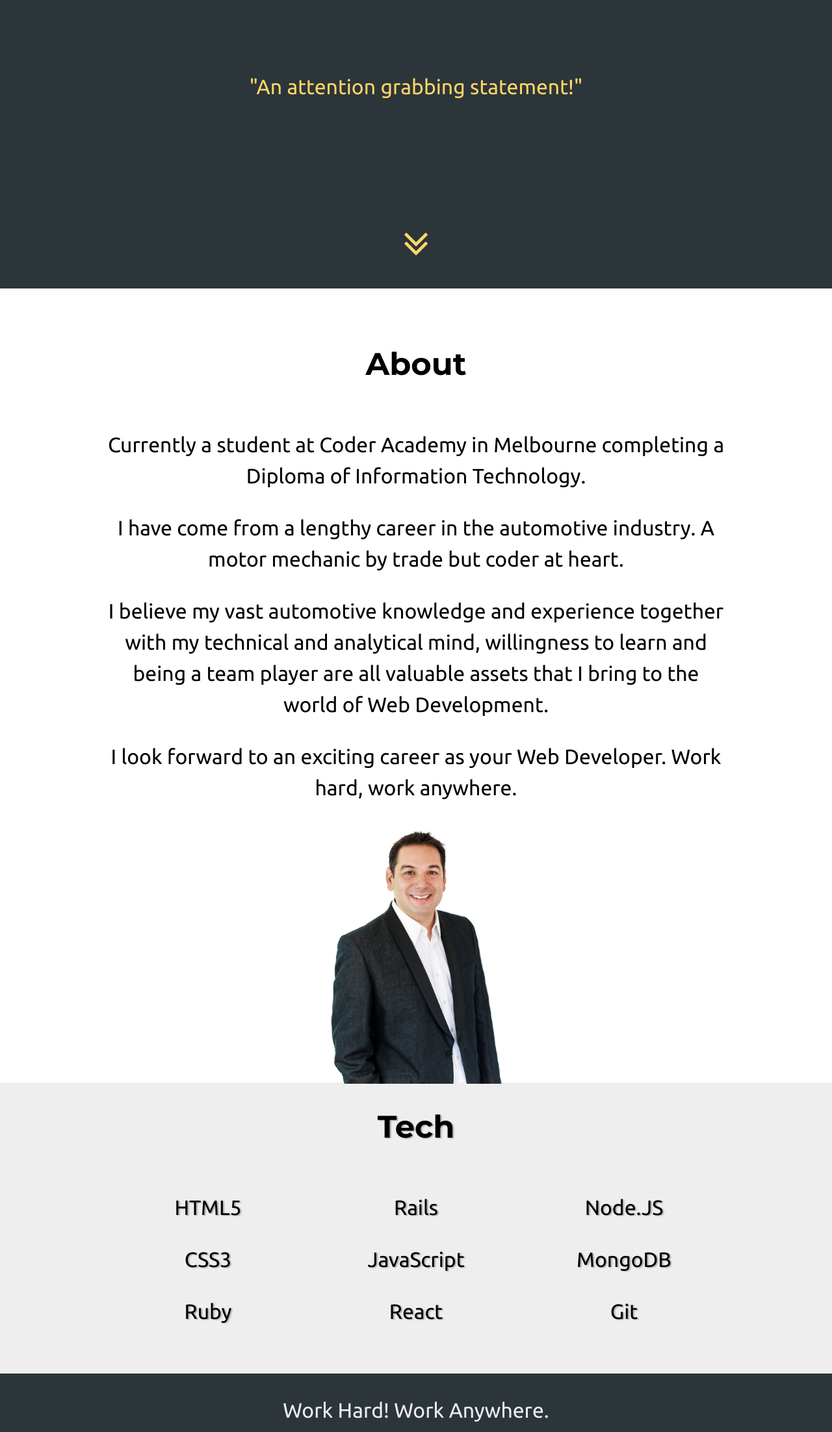
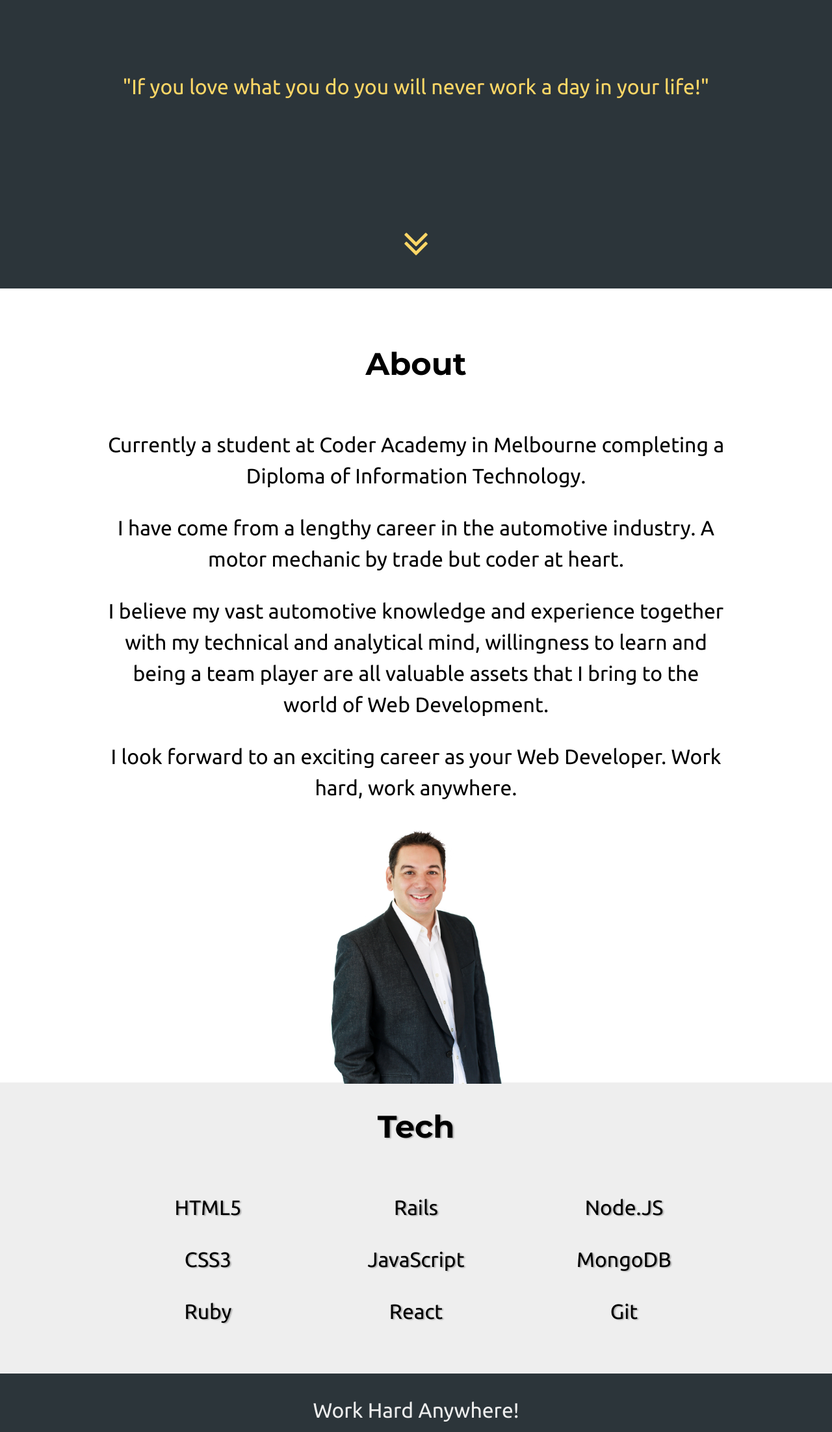
Before and after one commit to peytr/portfolio, a plain HTML site: page index.html in a window 1280 px wide. Shown: the part 356-2560 px from the top of the page at 65% size. Drawn offline with Linux system fonts and the light colour scheme.

Commit message:
updated main page statement and work hard anywhere statement

```diff
--- a/index.html
+++ b/index.html
@@ -12,7 +12,7 @@
             <img src="images/logo-400.png" alt="Peter Cavalot Logo">
         </div>
         <div class="statement">
-            <p>"An attention grabbing statement!"</p>
+            <p>"If you love what you do you will never work a day in your life!"</p>
         </div>
         <div class="down-arrow arrow bounce">
                 <p><i class="fa fa-angle-double-down" aria-hidden="true"></i></p>
@@ -49,7 +49,7 @@
         </div>
     </tech>
     <quote id="quote-content" class="grid">
-        <p>Work Hard! Work Anywhere.</p>
+        <p>Work Hard Anywhere!</p>
     </quote>
     <contact id="contact-section" class="grid">
         <h1>Contact</h1>
```
